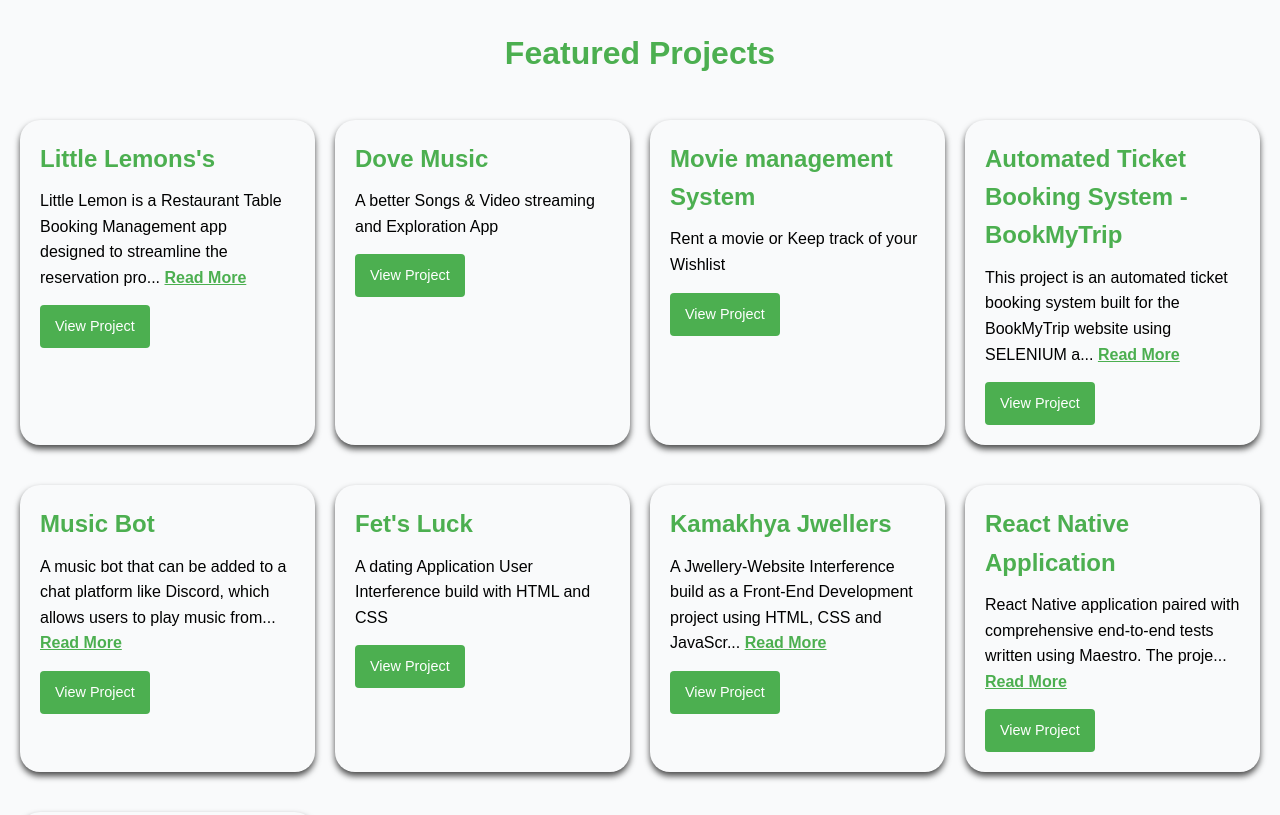
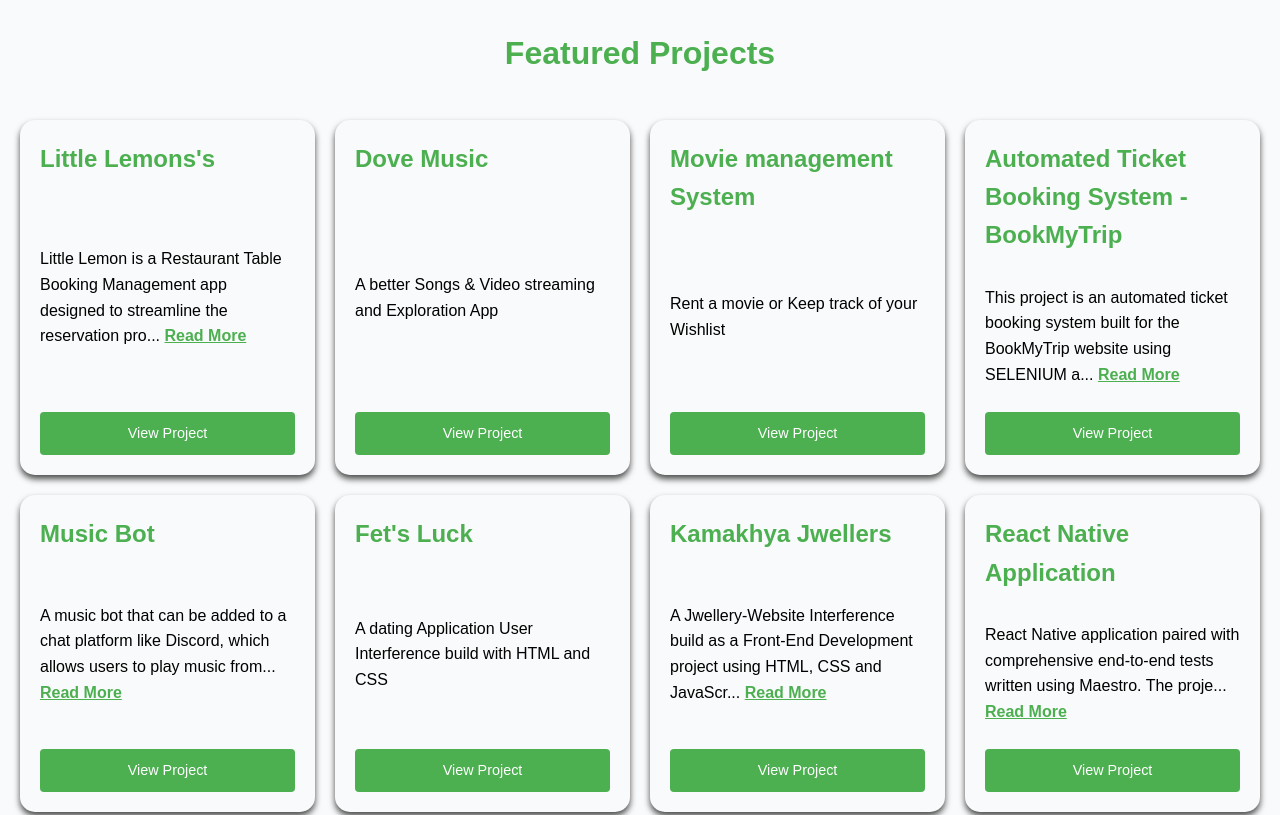
Before and after one commit to yashan0202/My-Portfolio, a React (Create React App) app in the folder portfolio/: page / in a window 1280 px wide. Shown: the part 900-1715 px from the top of the page. Built offline with nearby package versions, Linux system fonts and the light colour scheme.

Commit message:
Update ProjectCard.css

```diff
--- a/portfolio/src/components/ProjectCard.css
+++ b/portfolio/src/components/ProjectCard.css
@@ -1,9 +1,13 @@
 .card {
+   display: flex;
+   flex-direction: column; /* Stack elements vertically */
+   justify-content: space-between; /* Space out content evenly */
+   height: 100%; /* Ensure cards have the same height */
    background-color: var(--card-bg-color);
    color: var(--text-color);
    padding: 20px;
    margin: 10px;
-   border-radius: 20px;
+   border-radius: 15px;
    box-shadow: 0 4px 6px var(--shadow-color);
    text-align: left;
    transition: transform 0.3s, box-shadow 0.3s, background-color 0.3s, color 0.3s;
@@ -11,7 +15,9 @@
    width: 100%; /* Ensure the card is responsive */
    min-width: 280px; /* Set a minimum width for consistency */
   }
-
+  .card-content {
+   flex-grow: 1; /* Ensures this section takes up the available space */
+ }
   .card:hover {
    transform: translateY(-5px);
    box-shadow: 0 6px 8px var(--shadow-color-hover);
```
